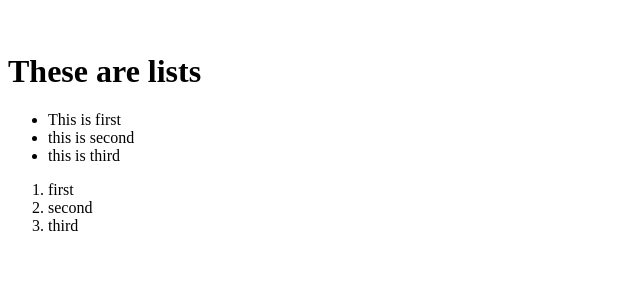
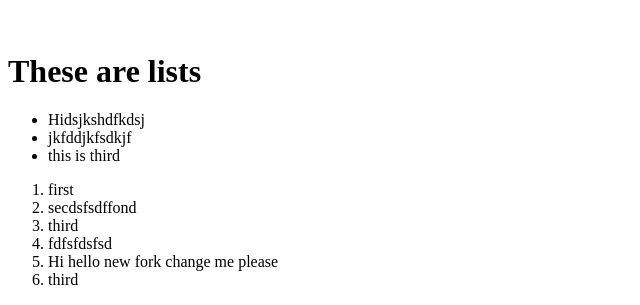
Before and after one commit to SiriReddi/fork-branchtesting, a plain HTML site: page index.html in a window 1280 px wide. Shown: the part 902-1207 px from the top of the page, without its empty margins (0-640 px from the left). Before the commit the page ends 1153 px from the top, so only its background shows below. Drawn offline with Linux system fonts and the light colour scheme.

Commit message:
Please merege conflict me

```diff
--- a/index.html
+++ b/index.html
@@ -28,13 +28,16 @@
         <div id = "listDiv">
             <h1> These are lists</h1>
             <ul>
-                <li> This is first</li>
-                <li> this is second</li>
+                <li>Hidsjkshdfkdsj</li>
+                <li>jkfddjkfsdkjf</li>
                 <li> this is third</li>
             </ul>
             <ol>
                 <li> first</li>
-                <li> second</li>
+                <li> secdsfsdffond</li>
+                <li> third</li>
+                <li> fdfsfdsfsd</li>
+                <li> Hi hello new fork change me please</li>
                 <li> third</li>
             </ol>
         </div>
```
